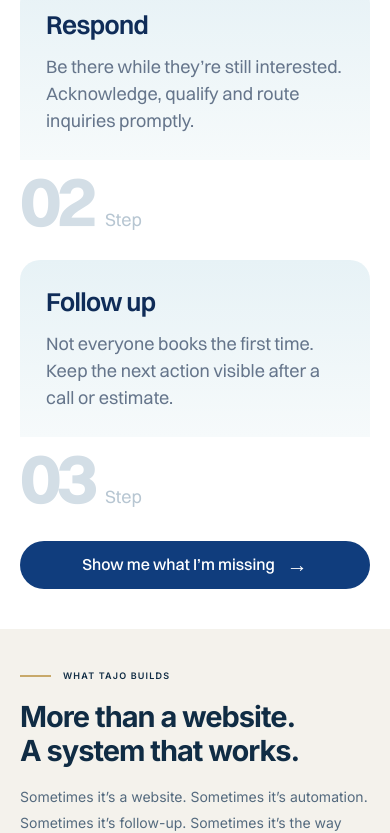
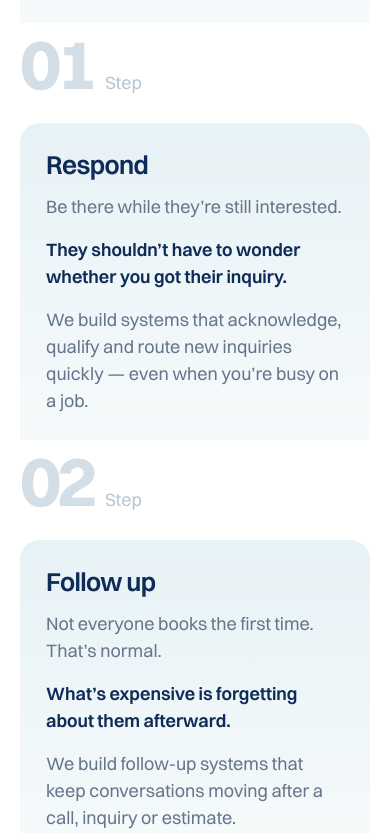
Before and after one commit to wh0isalfred/TAJO, a Next.js app: page / in a window 390 px wide. Shown: the part 2612-3445 px from the top of the page. Built offline with nearby package versions, Linux system fonts and the light colour scheme.

Commit message:
feat: expand service steps and align process cards and CTA

```diff
--- a/app/sections.css
+++ b/app/sections.css
@@ -23,15 +23,17 @@
 .tajo-process-heading > div { text-align:right; }
 .tajo-process-heading > div > p { color:#65758b; font-size:20px; line-height:1.5; margin-top:8px; }
 .tajo-process-steps { display:grid; grid-template-columns:repeat(3,minmax(0,1fr)); gap:40px; margin:26px 32px 0; }
-.tajo-process-steps li { min-width:0; position:relative; }
-.tajo-step-copy { min-height:176px; padding:26px 30px; border-radius:20px 20px 0 0; background:linear-gradient(180deg,#e7f2f6 0%,#f6fafb 100%); transition:transform 500ms ease,box-shadow 500ms ease; }
+.tajo-process-steps li { min-width:0; position:relative; display:grid; grid-template-rows:1fr auto; }
+.tajo-step-copy { padding:28px 30px; border-radius:20px 20px 0 0; background:linear-gradient(180deg,#e7f2f6 0%,#f6fafb 100%); transition:transform 500ms ease,box-shadow 500ms ease; }
 .tajo-step-copy h3 { font-size:26px; line-height:1.3; font-weight:600; letter-spacing:-.6px; margin-bottom:10px; }
-.tajo-step-copy p { font-size:20px; line-height:1.35; color:#65758b; }
+.tajo-step-copy p { font-size:18px; line-height:1.5; color:#65758b; }
+.tajo-step-copy p + p { margin-top:16px; }
+.tajo-step-copy strong { font-weight:600; color:#0f2c58; }
 .tajo-process-steps li:not(:last-child):after { content:''; position:absolute; right:-35px; top:58px; width:30px; height:1px; background:#d1dce5; }
 .tajo-step-number { display:flex; align-items:baseline; gap:12px; color:#b7c6d2; font-size:18px; line-height:1; margin-top:8px; }
 .tajo-step-number > span { font-size:104px; font-weight:650; letter-spacing:-7px; color:#d3dee6; }
-.tajo-process-action { display:flex; justify-content:flex-end; margin: -32px 0 0; position:relative; }
-.tajo-process-action .tajo-section-button { font-size:14px; padding-inline:22px; }
+.tajo-process-action { display:flex; justify-content:flex-end; margin:28px 32px 0; position:relative; }
+.tajo-process-action .tajo-section-button { font-size:16px; padding-inline:24px; }
 @media (hover:hover) and (pointer:fine) {
  .tajo-section-button:hover { background:#0f2c58; transform:translateY(-3px); box-shadow:0 8px 20px #0f2c5820; }
  .tajo-section-button:hover > span { transform:translateX(3px); }
@@ -50,10 +52,10 @@
  .tajo-gap-list li > span { width:36px; height:36px; }
  .tajo-process-heading { padding:0; }
  .tajo-process-steps { margin-inline:0; gap:26px; }
- .tajo-step-copy { padding:24px; min-height:210px; }
+ .tajo-step-copy { padding:24px; }
  .tajo-step-copy p { font-size:18px; }
  .tajo-process-steps li:not(:last-child):after { width:18px; right:-22px; }
- .tajo-process-action { margin-top:20px; }
+ .tajo-process-action { margin:28px 0 0; }
 }
 @media (max-width:850px) {
  .tajo-problem-panel { grid-template-columns:1fr 1fr; }
@@ -62,10 +64,15 @@
  .tajo-process-heading { flex-direction:column; gap:24px; }
  .tajo-process-heading > div { text-align:left; }
  .tajo-process-steps { gap:16px; }
- .tajo-step-copy { padding:20px; min-height:250px; }
+ .tajo-step-copy { padding:24px; }
  .tajo-step-copy h3 { font-size:23px; }
  .tajo-process-steps li:after { display:none; }
  .tajo-step-number > span { font-size:80px; letter-spacing:-5px; }
+}
+@media (max-width:900px) {
+ .tajo-process-steps { grid-template-columns:1fr; gap:28px; }
+ .tajo-process-steps li:after { display:none; }
+ .tajo-step-copy { padding:28px; }
 }
 @media (max-width:600px) {
  .tajo-section-container { width:calc(100% - 40px); }
--- a/components/HowItWorks.tsx
+++ b/components/HowItWorks.tsx
@@ -1,8 +1,23 @@
 import SectionReveal from "./SectionReveal";
 const steps = [
-  { title: "Capture", text: "Make it easy to say “I’m interested.” Clear service pages, quote requests and contact options." },
-  { title: "Respond", text: "Be there while they’re still interested. Acknowledge, qualify and route inquiries promptly." },
-  { title: "Follow up", text: "Not everyone books the first time. Keep the next action visible after a call or estimate." },
+  {
+    title: "Capture",
+    introduction: "Make it easy to say “I’m interested.”",
+    emphasis: "A good opportunity needs a clear next step.",
+    detail: "We build clear service pages, quote requests and contact options that make it easier to reach your business.",
+  },
+  {
+    title: "Respond",
+    introduction: "Be there while they’re still interested.",
+    emphasis: "They shouldn’t have to wonder whether you got their inquiry.",
+    detail: "We build systems that acknowledge, qualify and route new inquiries quickly — even when you’re busy on a job.",
+  },
+  {
+    title: "Follow up",
+    introduction: "Not everyone books the first time. That’s normal.",
+    emphasis: "What’s expensive is forgetting about them afterward.",
+    detail: "We build follow-up systems that keep conversations moving after a call, inquiry or estimate.",
+  },
 ];
 export default function HowItWorks() {
   return (
@@ -15,7 +30,12 @@ export default function HowItWorks() {
           </div>
           <ol className="tajo-process-steps">
             {steps.map((step, index) => <li key={step.title} data-reveal style={{ transitionDelay: `${index * 110}ms` }}>
-              <div className="tajo-step-copy"><h3>{step.title}</h3><p>{step.text}</p></div>
+              <div className="tajo-step-copy">
+                <h3>{step.title}</h3>
+                <p>{step.introduction}</p>
+                <p><strong>{step.emphasis}</strong></p>
+                <p>{step.detail}</p>
+              </div>
               <div className="tajo-step-number" aria-hidden="true"><span>0{index + 1}</span>Step</div>
             </li>)}
           </ol>
```
Also changed, not shown: 1 other file (tests, documents, lock files or other folders).
